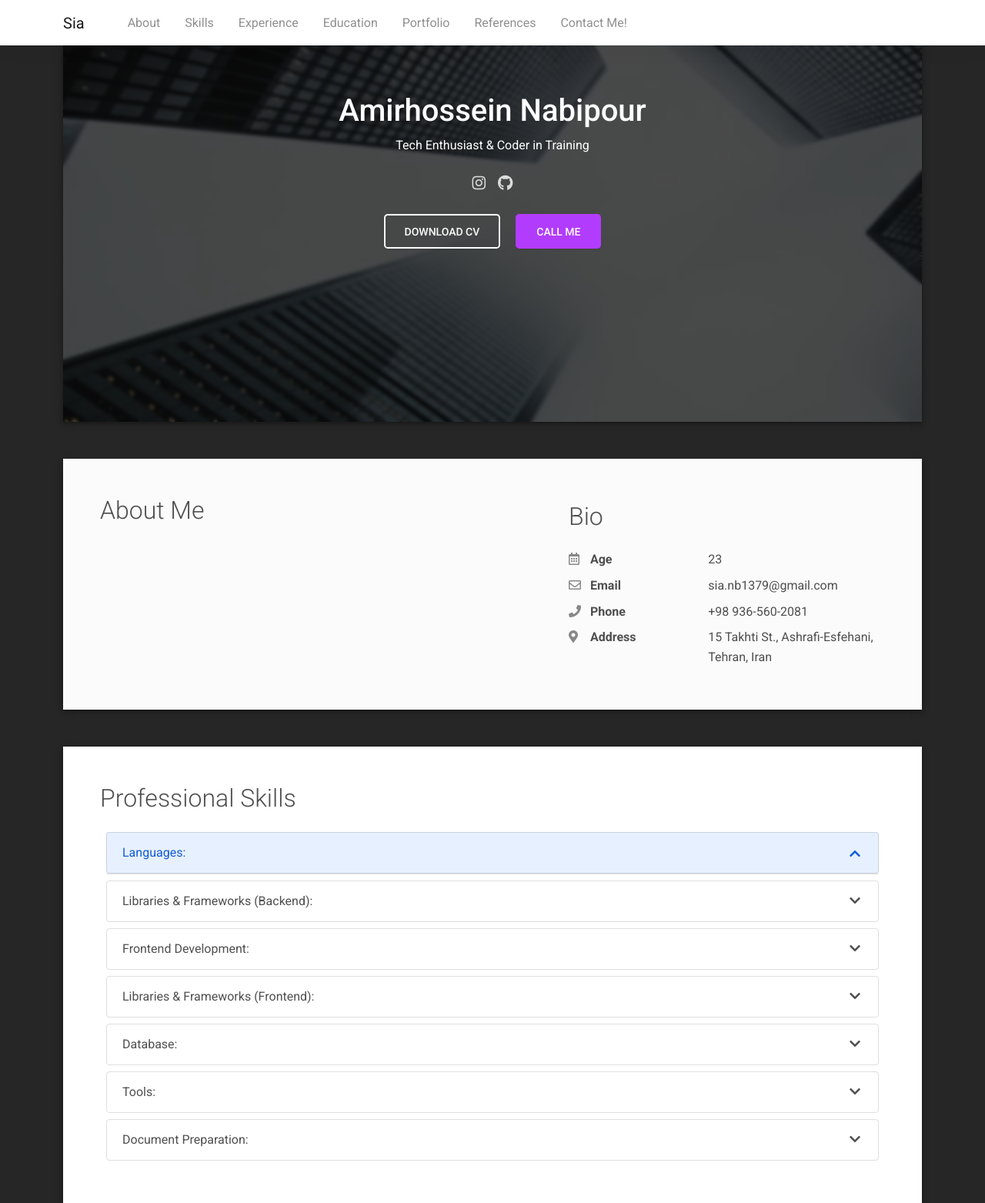
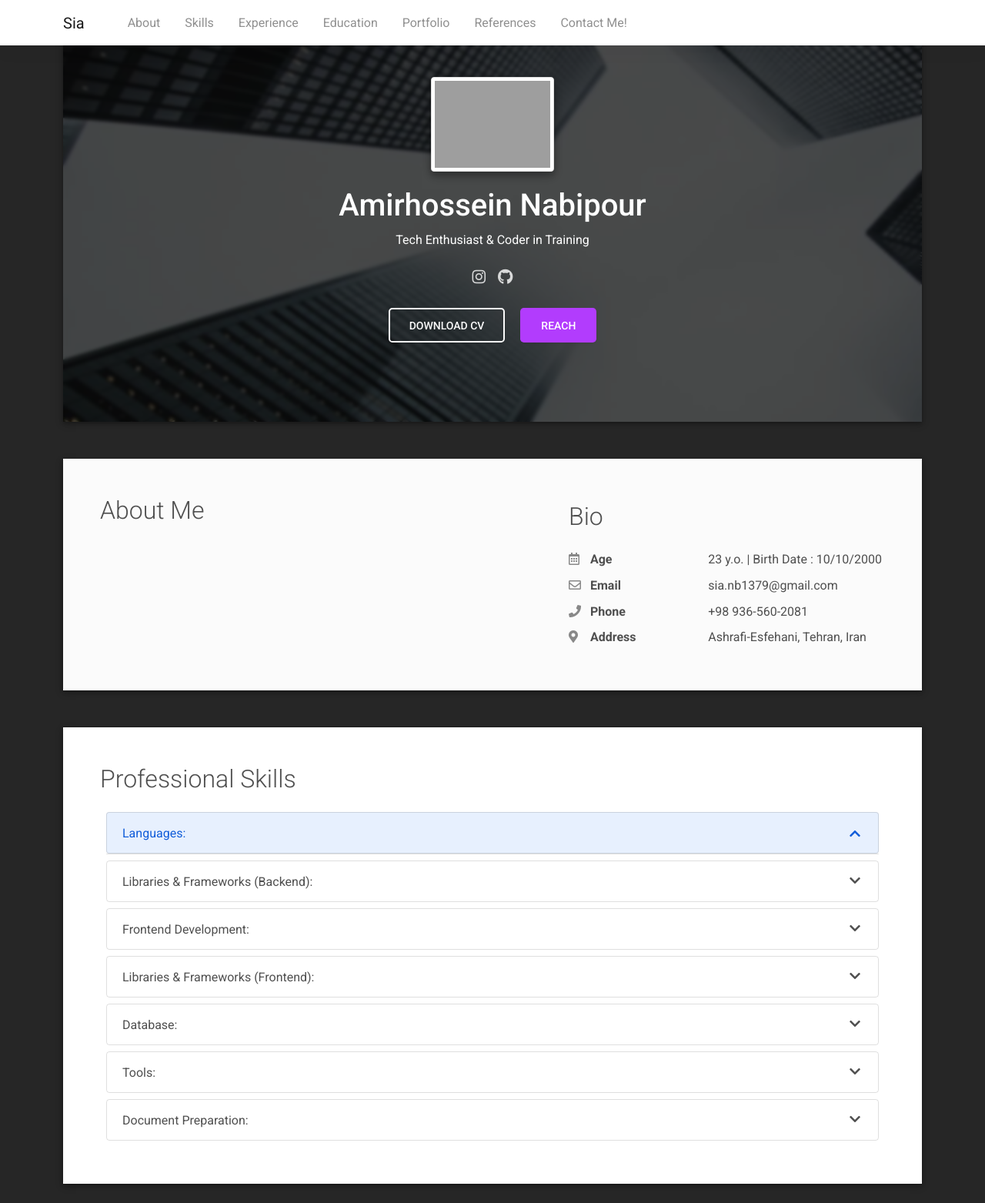
Before and after one commit to sianabipour/Personal-Website, a Django app: page / in a window 1280 px wide. Shown: the top 1563 px of the page at 77% size. Run offline with Django 3.2, Linux system fonts and the light colour scheme; data that the repository does not hold is empty; grey boxes are pictures that could not be loaded.

Commit message:
Small changes

```diff
--- a/templates/base_2.html
+++ b/templates/base_2.html
@@ -7,12 +7,13 @@
     <meta name="viewport" content="width=device-width, initial-scale=1" />
     <title>
       {% block title %}
-        hello
+        Hello
       {% endblock %}
     </title>
     <link rel="preconnect" href="https://fonts.gstatic.com" crossorigin="crossorigin" />
     <link rel="preload" as="style" href="https://fonts.googleapis.com/css2?family=Poppins:wght@600&amp;family=Roboto:wght@300;400;500;700&amp;display=swap" />
     <link rel="stylesheet" href="https://fonts.googleapis.com/css2?family=Poppins:wght@600&amp;family=Roboto:wght@300;400;500;700&amp;display=swap" media="print" onload="this.media='all'" />
+    <link rel="shortcut icon" href="{% static "images/user-icon.png" %}" type="image/x-icon">
     <noscript>
       <link rel="stylesheet" href="https://fonts.googleapis.com/css2?family=Poppins:wght@600&amp;family=Roboto:wght@300;400;500;700&amp;display=swap" />
     </noscript>
--- a/templates/contacts.html
+++ b/templates/contacts.html
@@ -37,7 +37,7 @@
                 </div>
               </div>
               <div class="col-md-7 d-print-none" data-aos="zoom-in" data-aos-delay="100">
-                <iframe src="https://www.google.com/maps/embed?pb=!1m18!1m12!1m3!1d3237.0598836117415!2d51.33232537550343!3d35.773905324877894!2m3!1f0!2f0!3f0!3m2!1i1024!2i768!4f13.1!3m3!1m2!1s0x3f8dfd4e48d35e27%3A0xef0787fe0a76ce24!2sTehran%20Province%2C%20Tehran%2C%20Salaverdi%2C%20Iran!5e0!3m2!1sen!2s!4v1696001865929!5m2!1sen!2s" width="500" height="400" style="border:0;width:100%;" allowfullscreen="" loading="lazy"></iframe>
+                <iframe width="100%" height="600" frameborder="0" scrolling="no" marginheight="0" marginwidth="0" src="https://maps.google.com/maps?width=100%25&amp;height=600&amp;hl=en&amp;q=tehran,iran+(My%20Business%20Name)&amp;t=&amp;z=10&amp;ie=UTF8&amp;iwloc=B&amp;output=embed"></iframe>
               </div>
             </div>
           </div>
--- a/templates/index.html
+++ b/templates/index.html
@@ -11,7 +11,7 @@
               <div class="mask" style="background-color: rgba(0, 0, 0, 0.7);backdrop-filter: blur(2px);">
                 <div class="text-center p-5">
                   <div class="avatar p-1">
-                    {% comment %} <img class="img-thumbnail shadow-2-strong" src="{% static 'images/1.jpg' %}" width="160" height="160" /> {% endcomment %}
+                    <img class="img-thumbnail shadow-2-strong" src="{% static 'images/Me.jpg' %}" width="160" height="160" />
                   </div>
                   <div class="header-bio mt-3">
                     <div data-aos="zoom-in" data-aos-delay="0">
@@ -32,7 +32,7 @@
                     </div>
                     <div class="d-print-none">
                       <a class="btn btn-outline-light btn-lg shadow-sm mt-1 me-3 aos-init aos-animate" href="" data-aos="fade-right" data-aos-delay="700">Download CV</a>
-                      <a class="btn btn-secondary btn-lg shadow-sm mt-1 aos-init aos-animate" href="{% url 'Contact' %}" data-aos="fade-left" data-aos-delay="700">Call me</a>
+                      <a class="btn btn-secondary btn-lg shadow-sm mt-1 aos-init aos-animate" href="{% url 'Contact' %}" data-aos="fade-left" data-aos-delay="700">Reach</a>
                     </div>
                   </div>
                 </div>
@@ -60,7 +60,7 @@
                     </div>
                   </div>
                   <div class="col-sm-7">
-                    <div class="pb-2">23</div>
+                    <div class="pb-2">23 y.o. | Birth Date : 10/10/2000</div>
                   </div>
                   <div class="col-sm-5">
                     <div class="pb-2 fw-bolder">
@@ -84,7 +84,7 @@
                     </div>
                   </div>
                   <div class="col-sm-7">
-                    <div class="pb-2">15 Takhti St., Ashrafi-Esfehani, Tehran, Iran</div>
+                    <div class="pb-2">Ashrafi-Esfehani, Tehran, Iran</div>
                   </div>
                 </div>
               </div>
@@ -352,5 +352,5 @@
 {% endblock %}
 
 {% block title %}
-  Home
+  Amirhossein
 {% endblock %}
```
